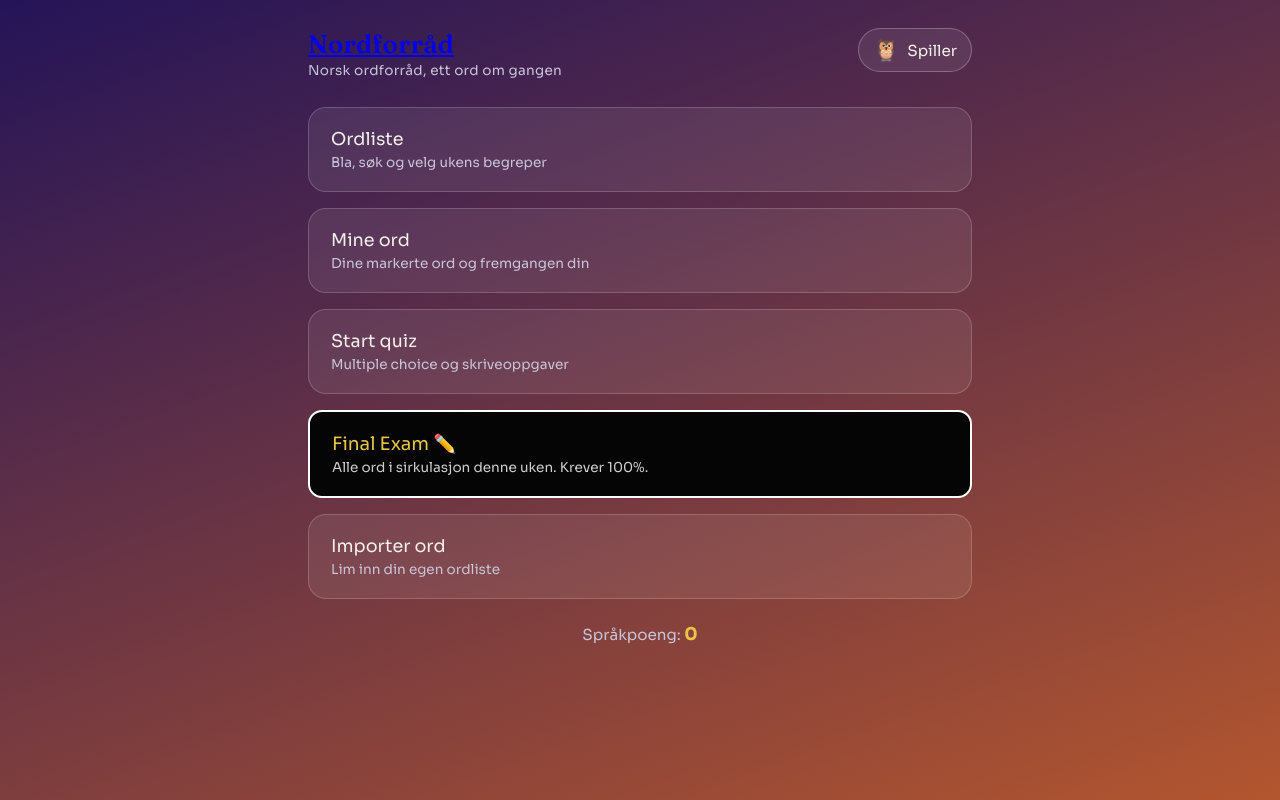
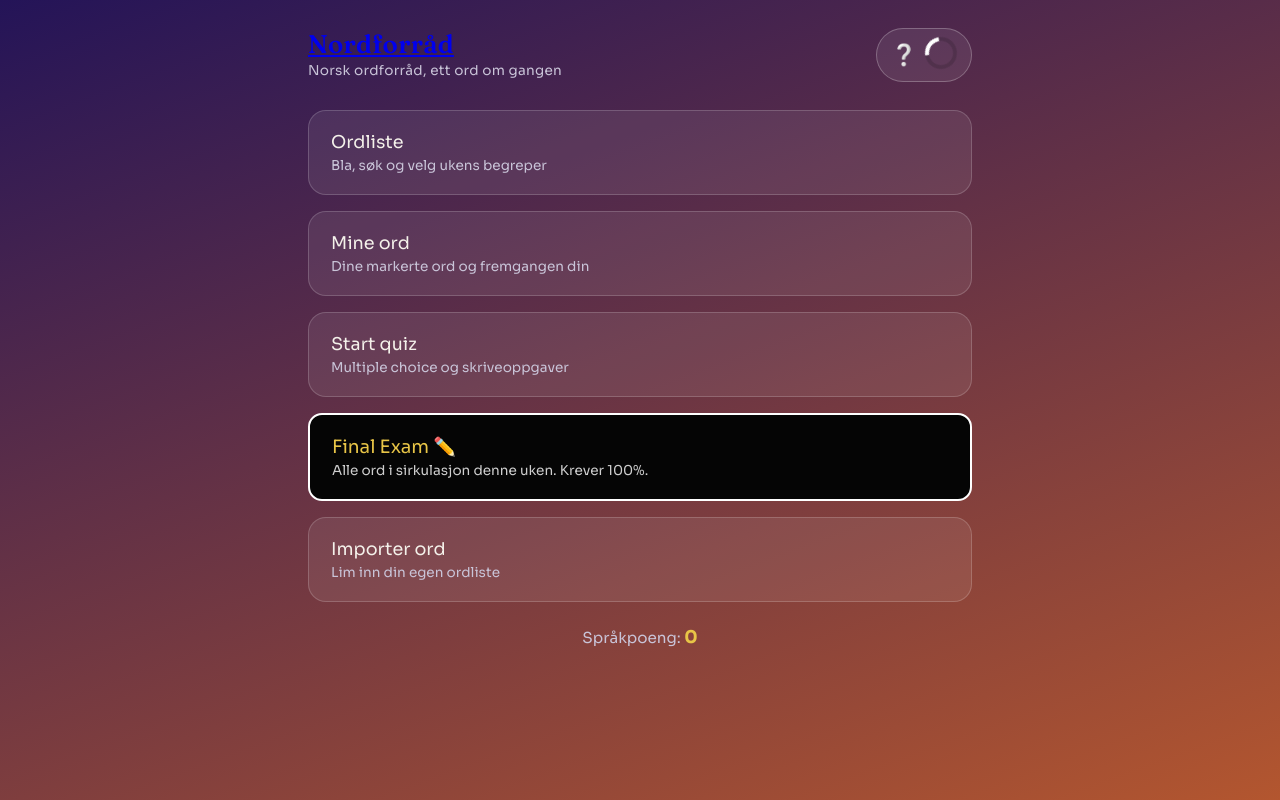
Before and after one commit to bobauser/nordforraad, a Next.js app: page /pages/home in a window 1280 px wide. Built offline with nearby package versions, Linux system fonts and the light colour scheme.

Commit message:
loadingspinner

```diff
--- /dev/null
+++ b/app/components/LoadingSpinner.tsx
@@ -0,0 +1,39 @@
+interface LoadingSpinnerProps {
+  size?: number; // px
+  color?: string; // CSS-farge
+  label?: string;
+}
+
+export default function LoadingSpinner({
+  size = 32,
+  color = "#2563eb",
+  label = "Laster...",
+}: LoadingSpinnerProps) {
+  return (
+    <div role="status" style={{ display: "inline-flex", alignItems: "center", gap: 8 }}>
+      <span
+        aria-hidden="true"
+        style={{
+          width: size,
+          height: size,
+          border: `${Math.max(2, size / 8)}px solid rgba(0,0,0,0.15)`,
+          borderTopColor: color,
+          borderRadius: "50%",
+          display: "inline-block",
+          animation: "spin 0.8s linear infinite",
+        }}
+      />
+      <span className="sr-only" style={{ position: "absolute", width: 1, height: 1, overflow: "hidden", clip: "rect(0,0,0,0)" }}>
+        {label}
+      </span>
+      <style jsx>{`
+        @keyframes spin {
+          to { transform: rotate(360deg); }
+        }
+        @media (prefers-reduced-motion: reduce) {
+          span[aria-hidden] { animation: none; }
+        }
+      `}</style>
+    </div>
+  );
+}
--- a/app/components/topbar.tsx
+++ b/app/components/topbar.tsx
@@ -1,6 +1,35 @@
+"use client"
+import { useEffect, useState } from "react";
 import Link from "next/link";
+import LoadingSpinner from "./LoadingSpinner";
 
 export default function TopBar() {
+    const [userString, setUserString] = useState("")
+    let fetchProfileOnce = 0
+
+    // FIXME: Move GetProfile to a higher Hierarchy. -->
+    async function getProfile() {
+        try {
+            // just for fun, get a random name every time!
+            const id = Math.floor(Math.random() * (4 - 1 + 1)) + 1; // eventuelt: Math.floor(Math.random() * 4) + 1
+            const emojisid = Math.floor(Math.random() * (13 - 0 + 1)) + 0; // eventuelt: Math.floor(Math.random() * 14)
+            const res = await fetch(`/api/users/1?id=1&emoji_id=1`)
+            const data = await res.json();
+            console.log("YUS, hentet profil")
+            console.log(data)
+        } catch(err) {
+            console.error("Uku leleh")
+        }
+    }
+    // ^^^^
+
+    useEffect(() => {
+        if (fetchProfileOnce == 0) {
+        getProfile()
+        fetchProfileOnce += 1
+        }
+    }, [])
+
     return (
         <div className="topbar" id="topbar">
             <div className="brand">
@@ -8,8 +37,10 @@ export default function TopBar() {
                 <small>Norsk ordforråd, ett ord om gangen</small>
             </div>
             <button id="profileBtn">
-            <span className="avatar" id="profileAvatar">🦉</span>
-            <span id="profileName">Spiller</span>
+            <span className="avatar" id="profileAvatar">❔</span>
+            <span id="profileName">
+                <LoadingSpinner color="white" />
+            </span>
             </button>
         </div>
     )
--- a/app/layout.tsx
+++ b/app/layout.tsx
@@ -32,6 +32,7 @@ export const metadata: Metadata = {
 };
 
 export default function RootLayout({ children }: LayoutProps<"/">) {
+
   return (
     <html
       lang="en"
--- a/app/pages/home/page.tsx
+++ b/app/pages/home/page.tsx
@@ -1,4 +1,5 @@
 "use client";
+import LoadingSpinner from "@/app/components/LoadingSpinner";
 import { useRouter } from "next/navigation";
 
 export default function HomeComponent() {
```
Also changed, not shown: app/pages/word-list/page.tsx (+0 -16 lines), 1 other file (tests, documents, lock files or other folders).
